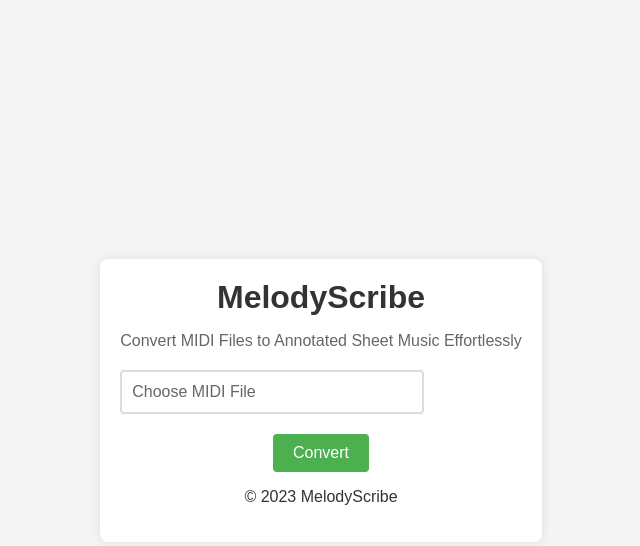
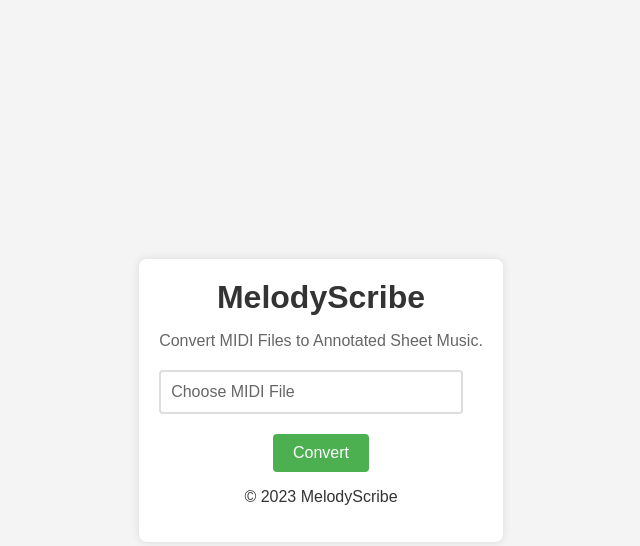
Before and after one commit to rghavimi/MelodyScribe, a Flask app: page / in a window 1280 px wide. Shown: the top 546 px of the page, without its empty margins (319-959 px from the left). Run offline with Flask 3, Linux system fonts and the light colour scheme.

Commit message:
Shorten description

```diff
--- a/templates/index.html
+++ b/templates/index.html
@@ -10,7 +10,7 @@
     <div class="container">
         <header>
             <h1>MelodyScribe</h1>
-            <p>Convert MIDI Files to Annotated Sheet Music Effortlessly</p>
+            <p>Convert MIDI Files to Annotated Sheet Music.</p>
         </header>
 
         <main>
```
